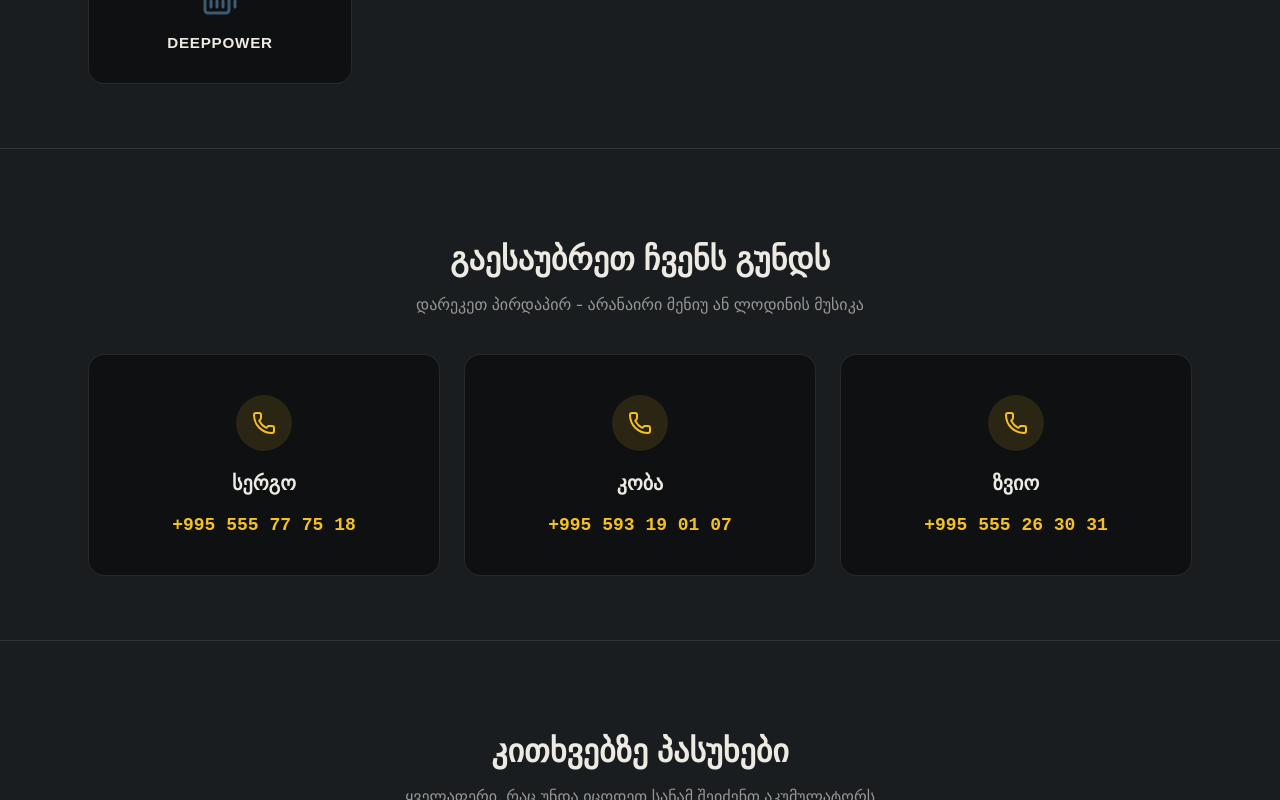
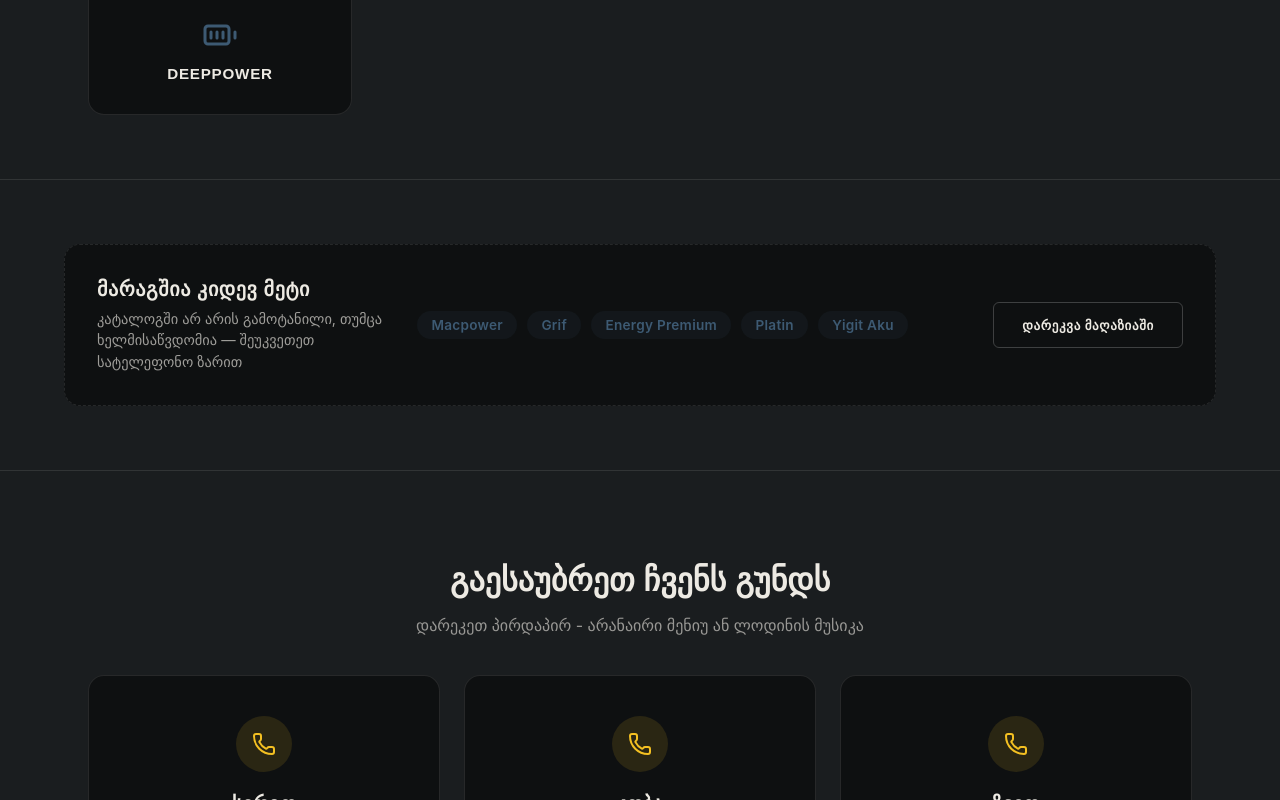
Before and after one commit to Dachi2424/ZvioShop-client, a React (Vite) app: page / in a window 1280 px wide. Shown: the part 1890-2690 px from the top of the page. Built offline with nearby package versions, Linux system fonts and the light colour scheme; no server answers.

Commit message:
added a section

```diff
--- a/src/components/Hero/Hero.jsx
+++ b/src/components/Hero/Hero.jsx
@@ -16,6 +16,8 @@ export default function Hero() {
             {t("hero_instock")}
           </span>
 
+          <p className="hero__tagline">{t("hero_tagline")}</p>
+
           <h1 className="display hero__title">{t("hero_power-that")}<br /><span className="accent">{t("hero_starts")}</span> {t("hero_every-time")}</h1>
           <p className="hero__desc">{t("hero_description")}</p>
           <div className="hero__actions">
--- a/src/components/Hero/Hero.scss
+++ b/src/components/Hero/Hero.scss
@@ -36,6 +36,15 @@
       background: $accent;
       animation: pulse 2s infinite;
     }
+  }
+
+  &__tagline {
+    font-size: 0.95rem;
+    font-weight: 600;
+    color: $accent;
+    text-transform: uppercase;
+    letter-spacing: 0.08em;
+    margin: 0 0 0.75rem;
   }
 
   &__title {
--- /dev/null
+++ b/src/components/MoreModels/MoreModels.jsx
@@ -0,0 +1,37 @@
+import { useTranslation } from "react-i18next";
+import "./MoreModels.scss";
+
+const extraModels = [
+  "Macpower",
+  "Grif",
+  "Energy Premium",
+  "Platin",
+  "Yigit Aku",
+];
+
+export default function MoreModels() {
+  const { t } = useTranslation();
+
+  return (
+    <section className="section more-models">
+      <div className="container more-models__inner">
+        <div className="more-models__text">
+          <h2 className="more-models__title">{t("moreModels_title")}</h2>
+          <p className="more-models__subtitle">{t("moreModels_subtitle")}</p>
+        </div>
+
+        <div className="more-models__list">
+          {extraModels.map((model) => (
+            <span className="more-models__pill" key={model}>
+              {model}
+            </span>
+          ))}
+        </div>
+
+        <a href="#contacts" className="btn btn--outline more-models__cta">
+          {t("moreModels_cta")}
+        </a>
+      </div>
+    </section>
+  );
+}
--- /dev/null
+++ b/src/components/MoreModels/MoreModels.scss
@@ -0,0 +1,73 @@
+@use "../../styles/variables" as *;
+
+.more-models {
+  &__inner {
+    display: flex;
+    flex-direction: column;
+    align-items: flex-start;
+    gap: 1.25rem;
+    background: $panel;
+    border: 1px dashed $border;
+    border-radius: 1rem;
+    padding: 2rem;
+
+
+    @media (min-width: 768px) {
+      flex-direction: row;
+      align-items: center;
+      justify-content: space-between;
+      gap: 2rem;
+    }
+  }
+
+  &__text {
+    max-width: 18rem;
+  }
+
+  &__title {
+    font-family: Oswald, sans-serif;
+    font-weight: 700;
+    text-transform: uppercase;
+    letter-spacing: 0.03em;
+    font-size: 1.25rem;
+    margin: 0 0 0.4rem;
+  }
+
+  &__subtitle {
+    font-size: 0.9rem;
+    color: rgba($text, 0.65);
+    line-height: 1.5;
+    margin: 0;
+  }
+
+  &__list {
+    display: flex;
+    flex-wrap: wrap;
+    gap: 0.6rem;
+    flex: 1;
+  }
+
+  &__pill {
+    display: inline-flex;
+    align-items: center;
+    padding: 0.4rem 0.9rem;
+    border-radius: 999px;
+    background: rgba($blue, 0.1);
+    color: $blue;
+    font-size: 0.85rem;
+    font-weight: 600;
+    letter-spacing: 0.02em;
+    cursor: default;
+    transition: .2s;
+    &:hover{
+      transform: translateY(-4px);
+      transition: .2s;
+    }
+  }
+
+  &__cta {
+    flex-shrink: 0;
+    white-space: nowrap;
+    font-size: 13px;
+  }
+}
--- a/src/locales/en.json
+++ b/src/locales/en.json
@@ -16,6 +16,7 @@
   "header_shop-now" : "SHOP NOW",
 
   "hero_instock": "IN STOCK — SHIPS TODAY",
+  "hero_tagline": "Batteries for every electric vehicle",
   "hero_title": "Power that starts every time.",
   "hero_description": "Fast service, free installation and 1 to 5 year warranty. We test your battery, buy your old one, and offer a wide selection for any make and model.",
   "hero_power-that": "POWER THAT",
@@ -34,6 +35,10 @@
 
   "brands_title": "BRANDS WE CARRY",
   "brands_subtitle": "Trusted manufacturers, Warranty 1 to 5 years",
+
+  "moreModels_title": "Even more in stock",
+  "moreModels_subtitle": "Not listed in the catalog, but available — call the shop to order",
+  "moreModels_cta": "Call the shop",
 
   "contacts_title": "TALK TO THE TEAM",
   "contacts_subtitle": "Call directly — no menus, no hold music",
--- a/src/locales/ka.json
+++ b/src/locales/ka.json
@@ -16,6 +16,7 @@
   "header_shop-now" : "იყიდეთ ახლა",
 
   "hero_instock": "მარაგშია — ჩამოდის დღეს",
+  "hero_tagline": "აკუმულატორები ყველანაირ ელექტრო ავტომობილზე",
   "hero_title": "სიმძლავრე რომელიც ყოველთვის იწყება.",
   "hero_description": "სწრაფი მომსახურება, უფასო მონტაჟი და 1-დან 5 წლამდე გარანტია. ვამოწმებთ თქვენს აკუმულატორს, ვყიდულობთ ძველს და გთავაზობთ დიდ არჩევანს ნებისმიერი მარკის მანქანისთვის",
   "hero_power-that": "ძალა რომელიც",
@@ -34,6 +35,10 @@
 
   "brands_title": "ჩვენი ბრენდები",
   "brands_subtitle": "სანდო მწარმოებლები, გარანტია 1-5 წელი",
+
+  "moreModels_title": "მარაგშია კიდევ მეტი",
+  "moreModels_subtitle": "კატალოგში არ არის გამოტანილი, თუმცა ხელმისაწვდომია — შეუკვეთეთ სატელეფონო ზარით",
+  "moreModels_cta": "დარეკვა მაღაზიაში",
 
   "contacts_title": "გაესაუბრეთ ჩვენს გუნდს",
   "contacts_subtitle": "დარეკეთ პირდაპირ - არანაირი მენიუ ან ლოდინის მუსიკა",
--- a/src/pages/Home/Home.jsx
+++ b/src/pages/Home/Home.jsx
@@ -1,10 +1,12 @@
 import Hero from "../../components/Hero/Hero"
 import Slider from "../../components/Slider/Slider"
 import Brands from "../../components/Brands/Brands"
+import MoreModels from "../../components/MoreModels/MoreModels"
 import Contacts from "../../components/Contacts/Contacts"
 import FAQ from "../../components/FAQ/FAQ"
 import {Helmet} from "react-helmet-async"
 import {useTranslation} from "react-i18next"
+
 
 
 export default function Home() {
@@ -19,6 +21,7 @@ export default function Home() {
       <Hero />
       <Slider />
       <Brands />
+      <MoreModels />
       <Contacts />
       <FAQ />
     </main>
```
